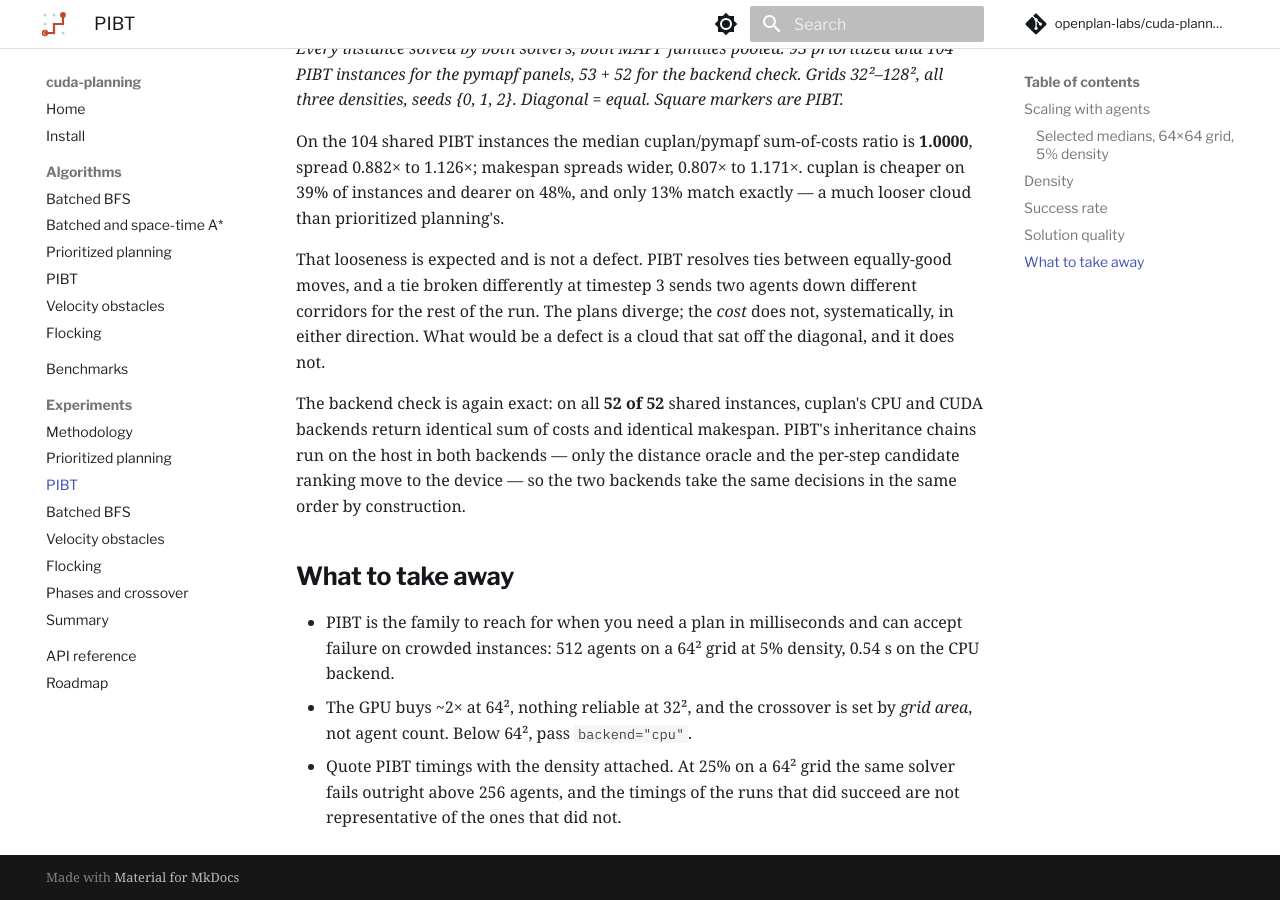
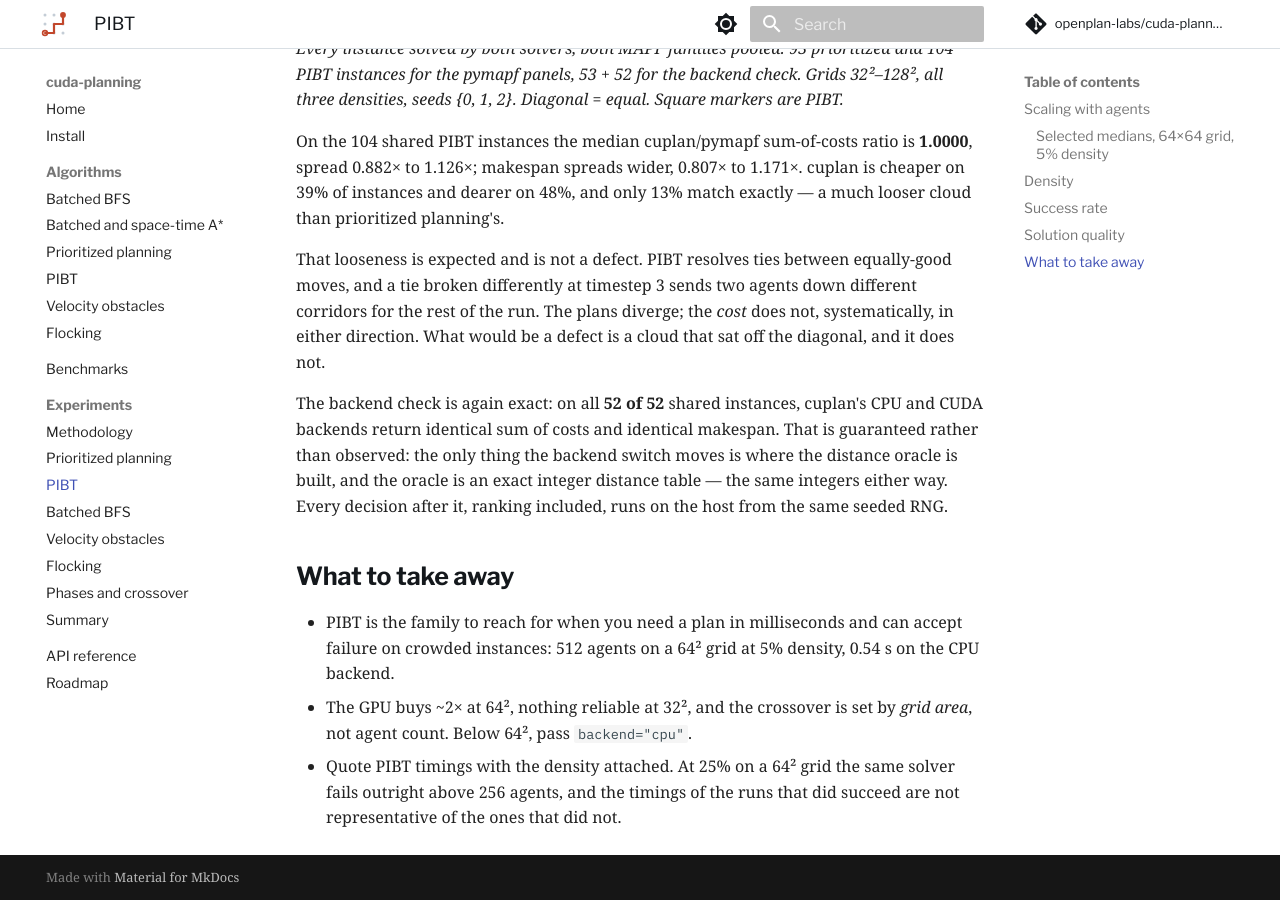
Before and after one commit to openplan-labs/cuda-planning, an MkDocs documentation site: the page built from docs/experiments/pibt.md, in a window 1280 px wide and 900 px high, scrolled down 4640 px. Built offline with MkDocs 1.6.1 and Material for MkDocs 9.7.7, drawn with Linux system fonts in a browser that asks for light colours; comment, search, counter and statistics services are not loaded.

Commit message:
Fix the last stale claim about PIBT's device work
The quality section still said the per-step candidate ranking moves to
the device. It does not, and the correct statement is stronger: CPU
and CUDA agree on all 52 shared instances by construction, not by
luck, because the oracle they differ on returns exact integers.

```diff
--- a/docs/experiments/pibt.md
+++ b/docs/experiments/pibt.md
@@ -187,10 +187,11 @@ diagonal, and it does not.
 
 The backend check is again exact: on all **52 of 52** shared
 instances, cuplan's CPU and CUDA backends return identical sum of
-costs and identical makespan. PIBT's inheritance chains run on the
-host in both backends — only the distance oracle and the per-step
-candidate ranking move to the device — so the two backends take the
-same decisions in the same order by construction.
+costs and identical makespan. That is guaranteed rather than
+observed: the only thing the backend switch moves is where the
+distance oracle is built, and the oracle is an exact integer
+distance table — the same integers either way. Every decision after
+it, ranking included, runs on the host from the same seeded RNG.
 
 ## What to take away
 
```
